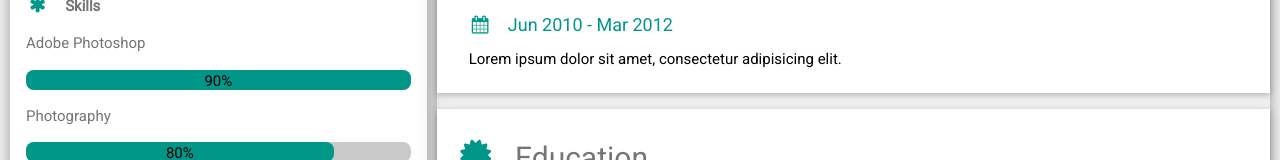
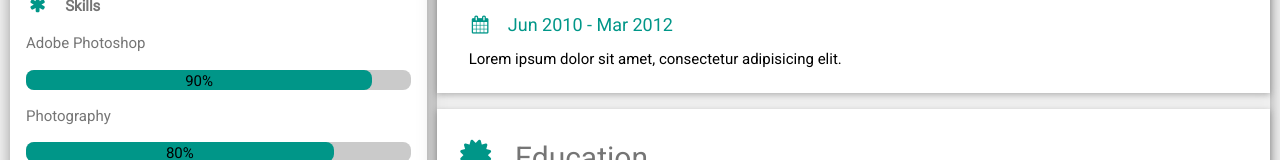
Before and after one commit to ahmadagayev/cv, a plain HTML site: page index.html in a window 1280 px wide. Shown: the part 484-644 px from the top of the page. Drawn offline with Linux system fonts and the light colour scheme.

Commit message:
correction

```diff
--- a/index.html
+++ b/index.html
@@ -31,7 +31,7 @@
           <p><b><i class="fa fa-asterisk fa-fw"></i>Skills</b></p>
           <p>Adobe Photoshop</p>
           <div class="skill_bar">
-            <div class="skill_per">90%</div>
+            <div class="skill_per" style="width:90%">90%</div>
           </div>
           <p>Photography</p>
           <div class="skill_bar">
```
